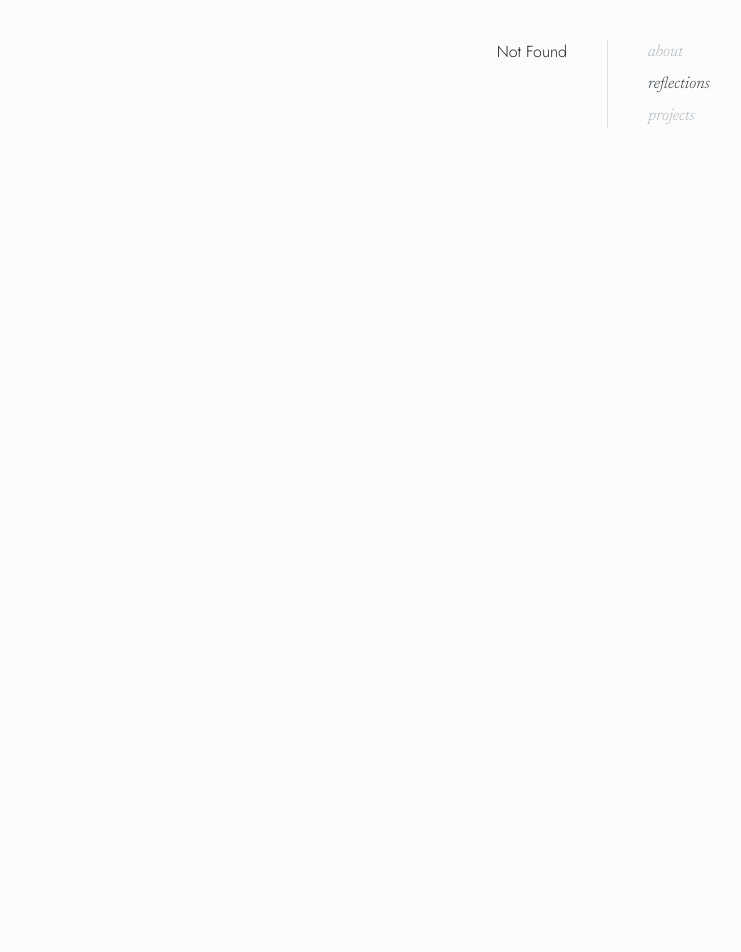
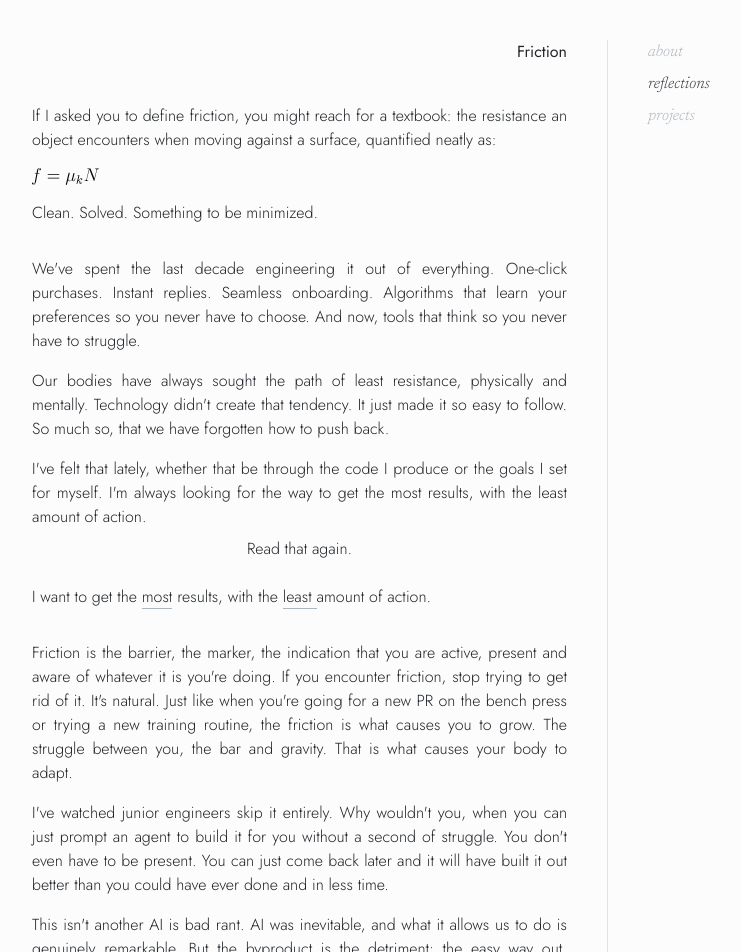
Before and after one commit to AfaqAnwar/afaqanw.ar, a React (Vite) app: page /reflections/friction in a window 1280 px wide. Before the commit this address had no page. Shown: the top 952 px of the page, without its empty margins (472-1213 px from the left). Before the commit the page ends 800 px from the top, so only its background shows below. Built offline with nearby package versions, Linux system fonts and the light colour scheme.

Commit message:
feat: reflections established

```diff
--- /dev/null
+++ b/src/reflections/friction.tsx
@@ -0,0 +1,56 @@
+export const Friction = () => (
+	<div>
+		<h1 className="font-normal text-right">Friction</h1>
+		<div className="block h-10" />
+		<section>
+			<p className="font-light mb-4">
+				If I asked you to define friction, you might reach for a textbook: the resistance an
+				object encounters when moving against a surface, quantified neatly as:
+			</p>
+			<img src="/friction.svg" alt="f equals mu-k times N, the kinetic friction equation" />
+			<p className="font-light mt-4 mb-8">Clean. Solved. Something to be minimized.</p>
+			<p className="font-light mb-4">
+				We've spent the last decade engineering it out of everything. One-click purchases.
+				Instant replies. Seamless onboarding. Algorithms that learn your preferences so you
+				never have to choose. And now, tools that think so you never have to struggle.
+			</p>
+			<p className="font-light mb-4">
+				Our bodies have always sought the path of least resistance, physically and mentally.
+				Technology didn't create that tendency. It just made it so easy to follow. So much
+				so, that we have forgotten how to push back.
+			</p>
+			<p className="font-light mb-2">
+				I've felt that lately, whether that be through the code I produce or the goals I set
+				for myself. I'm always looking for the way to get the most results, with the least
+				amount of action.
+			</p>
+			<p className="font-light mb-6 text-center">Read that again.</p>
+			<p className="font-light mb-8">
+				I want to get the <span className="border-b border-muted">most</span> results, with
+				the <span className="border-b border-muted">least </span>
+				amount of action.
+			</p>
+			<p className="font-light mb-4">
+				Friction is the barrier, the marker, the indication that you are active, present and
+				aware of whatever it is you're doing. If you encounter friction, stop trying to get
+				rid of it. It's natural. Just like when you're going for a new PR on the bench press
+				or trying a new training routine, the friction is what causes you to grow. The
+				struggle between you, the bar and gravity. That is what causes your body to adapt.
+			</p>
+			<p className="font-light mb-4">
+				I've watched junior engineers skip it entirely. Why wouldn't you, when you can just
+				prompt an agent to build it for you without a second of struggle. You don't even
+				have to be present. You can just come back later and it will have built it out
+				better than you could have ever done and in less time.
+			</p>
+			<p className="font-light mb-8">
+				This isn't another AI is bad rant. AI was inevitable, and what it allows us to do is
+				genuinely remarkable. But the byproduct is the detriment: the easy way out, always
+				available, always tempting. Not just in engineering, but in critical thinking,
+				writing, communicating, and being human. It can flatten any complexity into a best
+				guess.
+			</p>
+			<p className="font-light">Clean. Solved. Something to be minimized.</p>
+		</section>
+	</div>
+);
--- a/src/routeTree.gen.ts
+++ b/src/routeTree.gen.ts
@@ -12,6 +12,7 @@ import { Route as rootRouteImport } from './routes/__root'
 import { Route as ReflectionsRouteImport } from './routes/reflections'
 import { Route as ProjectsRouteImport } from './routes/projects'
 import { Route as IndexRouteImport } from './routes/index'
+import { Route as ReflectionsSlugRouteImport } from './routes/reflections.$slug'
 
 const ReflectionsRoute = ReflectionsRouteImport.update({
   id: '/reflections',
@@ -28,35 +29,43 @@ const IndexRoute = IndexRouteImport.update({
   path: '/',
   getParentRoute: () => rootRouteImport,
 } as any)
+const ReflectionsSlugRoute = ReflectionsSlugRouteImport.update({
+  id: '/$slug',
+  path: '/$slug',
+  getParentRoute: () => ReflectionsRoute,
+} as any)
 
 export interface FileRoutesByFullPath {
   '/': typeof IndexRoute
   '/projects': typeof ProjectsRoute
-  '/reflections': typeof ReflectionsRoute
+  '/reflections': typeof ReflectionsRouteWithChildren
+  '/reflections/$slug': typeof ReflectionsSlugRoute
 }
 export interface FileRoutesByTo {
   '/': typeof IndexRoute
   '/projects': typeof ProjectsRoute
-  '/reflections': typeof ReflectionsRoute
+  '/reflections': typeof ReflectionsRouteWithChildren
+  '/reflections/$slug': typeof ReflectionsSlugRoute
 }
 export interface FileRoutesById {
   __root__: typeof rootRouteImport
   '/': typeof IndexRoute
   '/projects': typeof ProjectsRoute
-  '/reflections': typeof ReflectionsRoute
+  '/reflections': typeof ReflectionsRouteWithChildren
+  '/reflections/$slug': typeof ReflectionsSlugRoute
 }
 export interface FileRouteTypes {
   fileRoutesByFullPath: FileRoutesByFullPath
-  fullPaths: '/' | '/projects' | '/reflections'
+  fullPaths: '/' | '/projects' | '/reflections' | '/reflections/$slug'
   fileRoutesByTo: FileRoutesByTo
-  to: '/' | '/projects' | '/reflections'
-  id: '__root__' | '/' | '/projects' | '/reflections'
+  to: '/' | '/projects' | '/reflections' | '/reflections/$slug'
+  id: '__root__' | '/' | '/projects' | '/reflections' | '/reflections/$slug'
   fileRoutesById: FileRoutesById
 }
 export interface RootRouteChildren {
   IndexRoute: typeof IndexRoute
   ProjectsRoute: typeof ProjectsRoute
-  ReflectionsRoute: typeof ReflectionsRoute
+  ReflectionsRoute: typeof ReflectionsRouteWithChildren
 }
 
 declare module '@tanstack/react-router' {
@@ -82,13 +91,32 @@ declare module '@tanstack/react-router' {
       preLoaderRoute: typeof IndexRouteImport
       parentRoute: typeof rootRouteImport
     }
+    '/reflections/$slug': {
+      id: '/reflections/$slug'
+      path: '/$slug'
+      fullPath: '/reflections/$slug'
+      preLoaderRoute: typeof ReflectionsSlugRouteImport
+      parentRoute: typeof ReflectionsRoute
+    }
   }
 }
+
+interface ReflectionsRouteChildren {
+  ReflectionsSlugRoute: typeof ReflectionsSlugRoute
+}
+
+const ReflectionsRouteChildren: ReflectionsRouteChildren = {
+  ReflectionsSlugRoute: ReflectionsSlugRoute,
+}
+
+const ReflectionsRouteWithChildren = ReflectionsRoute._addFileChildren(
+  ReflectionsRouteChildren,
+)
 
 const rootRouteChildren: RootRouteChildren = {
   IndexRoute: IndexRoute,
   ProjectsRoute: ProjectsRoute,
-  ReflectionsRoute: ReflectionsRoute,
+  ReflectionsRoute: ReflectionsRouteWithChildren,
 }
 export const routeTree = rootRouteImport
   ._addFileChildren(rootRouteChildren)
--- a/src/routes/__root.tsx
+++ b/src/routes/__root.tsx
@@ -18,7 +18,7 @@ const RootLayout = () => (
 					</Link>
 				</nav>
 			</aside>
-			<main className="max-w-xl text-justify sm:pr-10 sm:border-r sm:border-border sm:order-1 font-sans font-light">
+			<main className="w-full max-w-xl text-justify sm:pr-10 sm:border-r sm:border-border sm:order-1 font-sans font-light">
 				<Outlet />
 			</main>
 		</div>
--- /dev/null
+++ b/src/routes/reflections.$slug.tsx
@@ -0,0 +1,22 @@
+import { createFileRoute } from "@tanstack/react-router";
+import type { ReactNode } from "react";
+import { Friction } from "../reflections/friction";
+
+const posts: Record<string, () => ReactNode> = {
+	friction: Friction,
+};
+
+export const Route = createFileRoute("/reflections/$slug")({
+	component: ReflectionPost,
+});
+
+function ReflectionPost() {
+	const { slug } = Route.useParams();
+	const Post = posts[slug];
+
+	if (!Post) {
+		return <p className="font-light">Post not found.</p>;
+	}
+
+	return <Post />;
+}
--- a/src/routes/reflections.tsx
+++ b/src/routes/reflections.tsx
@@ -1,16 +1,45 @@
-import { createFileRoute } from "@tanstack/react-router";
+import { createFileRoute, Link, Outlet, useChildMatches } from "@tanstack/react-router";
 
 export const Route = createFileRoute("/reflections")({
 	component: Reflections,
 });
 
+interface Reflection {
+	title: string;
+	slug: string;
+	date: string;
+}
+
+const reflections: Reflection[] = [{ title: "Friction", slug: "friction", date: "2026-03-06" }];
+
 function Reflections() {
+	const childMatches = useChildMatches();
+	const isViewingPost = childMatches.length > 0;
+
+	if (isViewingPost) {
+		return <Outlet />;
+	}
+
 	return (
-		<div>
+		<div className="w-full">
 			<h1 className="font-normal text-right">Reflections</h1>
 			<div className="block h-10" />
 			<section>
-				<p className="font-light">To be written.</p>
+				<ul className="list-none">
+					{reflections.map(({ title, slug, date }) => (
+						<li key={slug}>
+							<Link
+								to="/reflections/$slug"
+								params={{ slug }}
+								className="flex items-baseline gap-2 w-full font-light text-muted hover:text-ink transition-colors duration-250 "
+							>
+								<span className="shrink-0">{title}</span>
+								<span className="flex-1 border-b border-dashed" />
+								<span className="text-sm shrink-0">{date}</span>
+							</Link>
+						</li>
+					))}
+				</ul>
 			</section>
 		</div>
 	);
```
Also changed, not shown: public/friction.svg (added).
